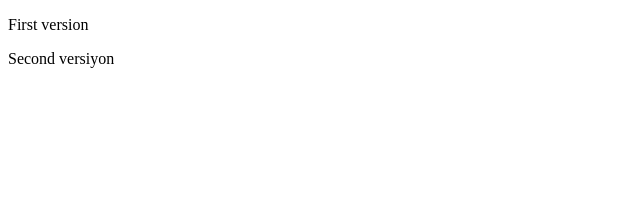
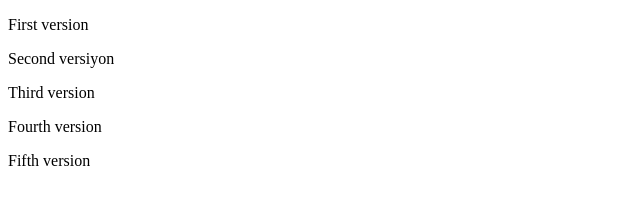
Before and after one commit to fatihc07/git, a plain HTML site: page index.html in a window 1280 px wide. Shown: the whole page, without its empty margins (0-640 px from the left). Drawn offline with Linux system fonts and the light colour scheme.

Commit message:
I'M second developer

```diff
--- a/index.html
+++ b/index.html
@@ -8,5 +8,8 @@
 <body>
     <p>First version</p>
     <p>Second versiyon</p>
+    <p>Third version</p>
+    <p>Fourth version</p>
+    <p>Fifth version</p>
 </body>
 </html>
```
